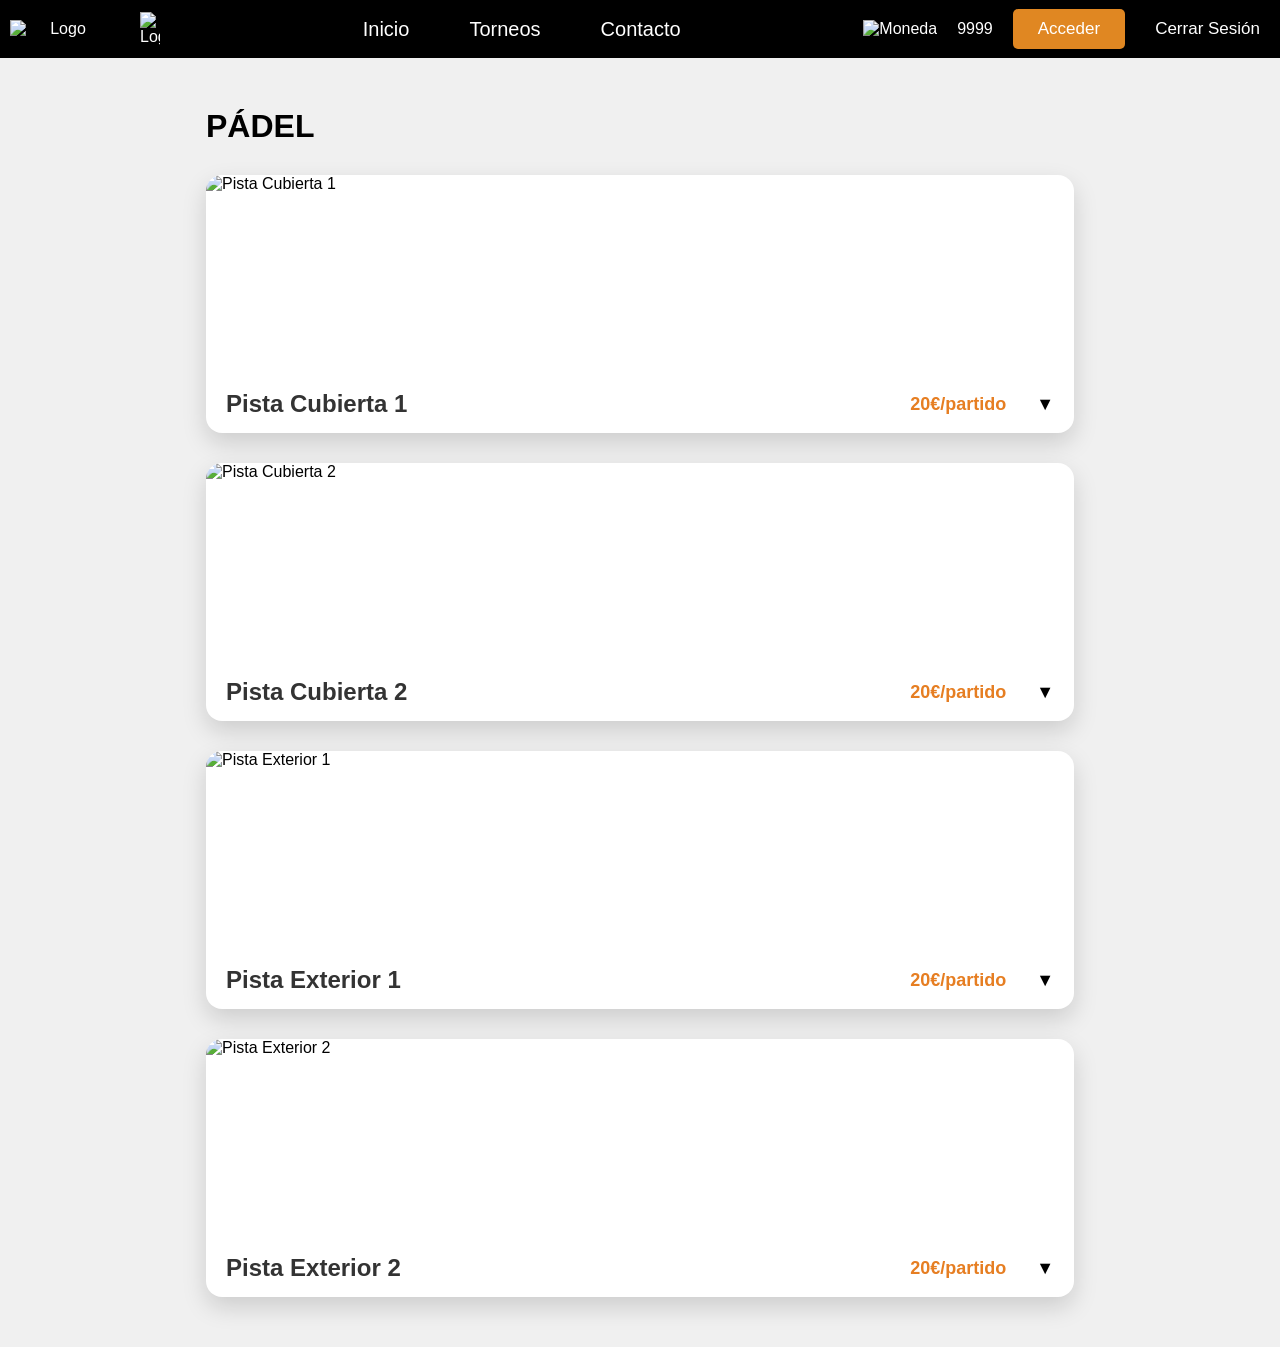
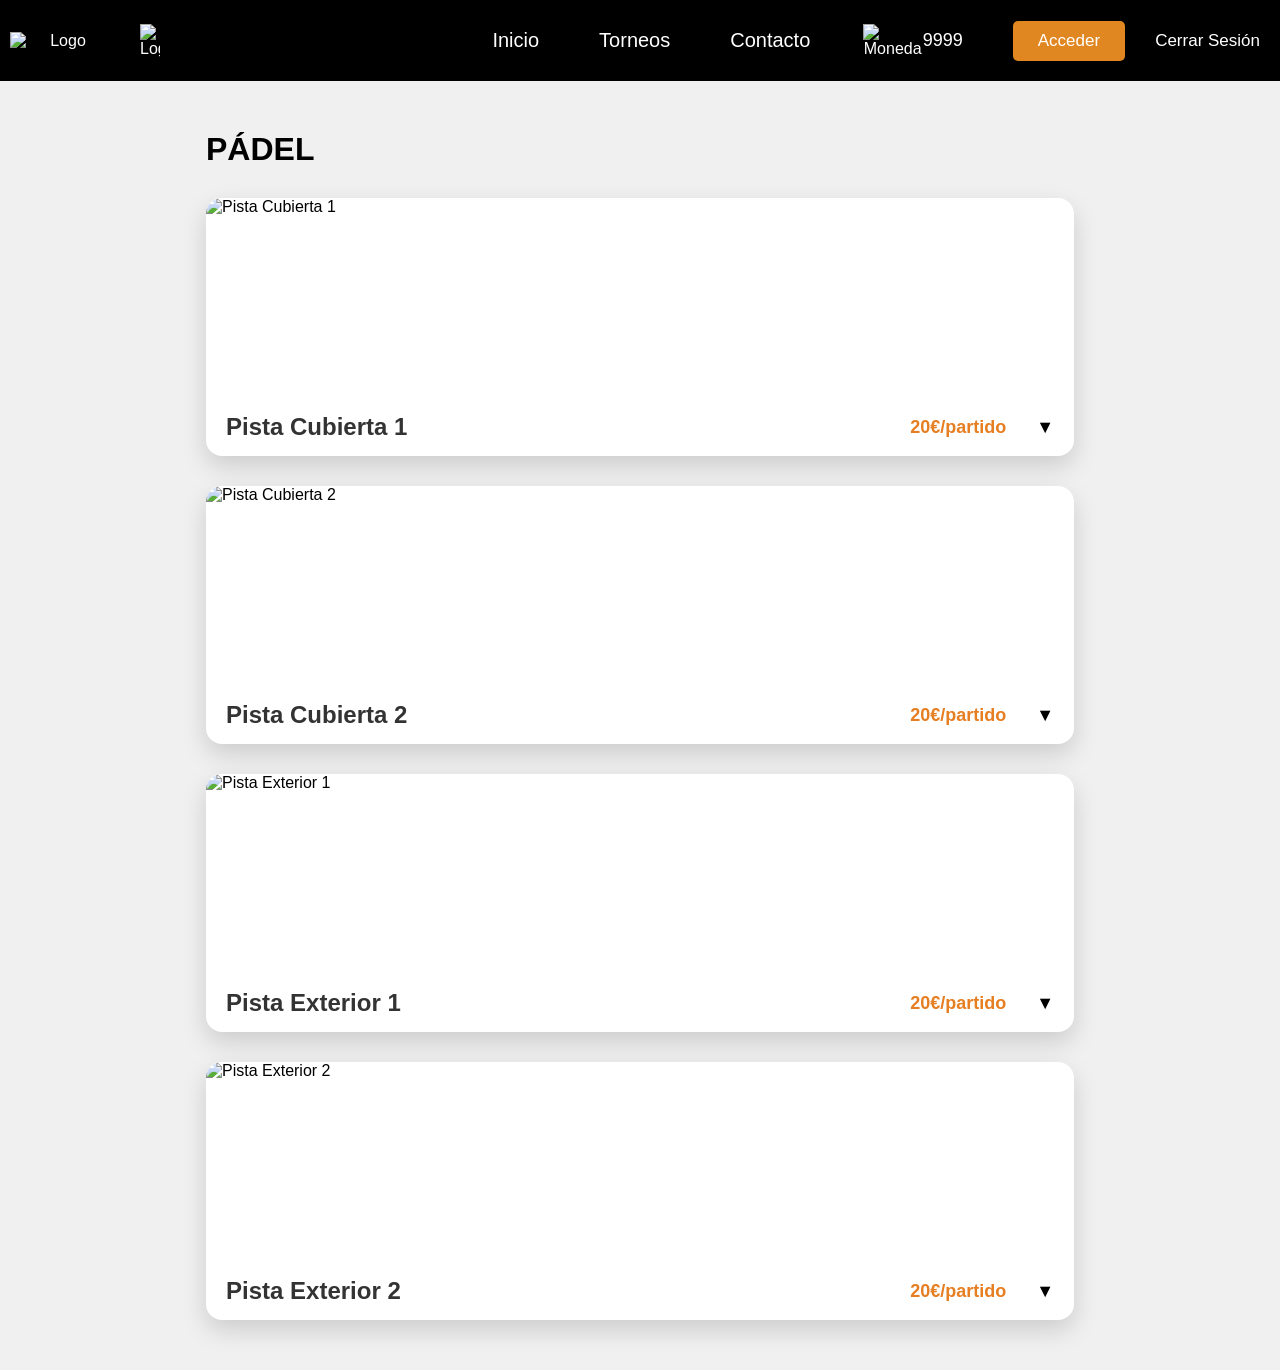

Añadido del icono de la moneda y su respectiva cantidad

--- a/Reservas/padel/css/style.css
+++ b/Reservas/padel/css/style.css
@@ -40,11 +40,25 @@ body {
 
 }
 
+.moneda {
+    width: 60px;
+    height: auto;
+    padding: 12px -50px;
+    margin-right: -50px;
+}
+
+.saldo {
+    font-size: 18px;
+    color: white;
+    padding: 30px 30px;
+}
+
 .nav1 {
     display: flex;
     gap: 20px;
     color: white;
     align-items: center;
+    padding-left: 260px;
 
 }
 
